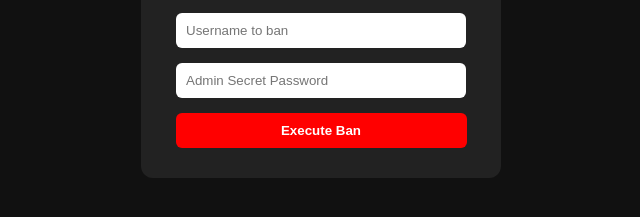
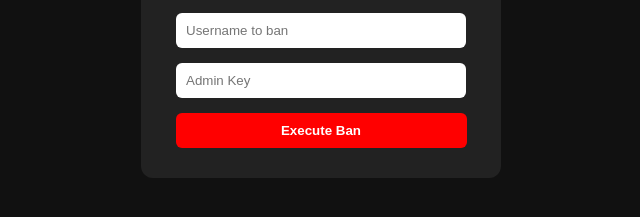
Before and after one commit to m-photon/imgui-real, a plain HTML site: page admin.html in a window 1280 px wide. Shown: the part 193-410 px from the top of the page, 319-959 px from the left. Drawn offline with Linux system fonts and the light colour scheme.

Commit message:
Update admin.html

```diff
--- a/admin.html
+++ b/admin.html
@@ -9,7 +9,7 @@
     <div style="background: #222; padding: 30px; border-radius: 12px; display: inline-block; width: 300px;">
         <p>Ban User Account</p>
         <input type="text" id="target-user" placeholder="Username to ban" style="width: 90%; padding: 10px; margin-bottom: 15px; border-radius: 6px; border: none;"><br>
-        <input type="password" id="admin-password" placeholder="Admin Secret Password" style="width: 90%; padding: 10px; margin-bottom: 15px; border-radius: 6px; border: none;"><br>
+        <input type="password" id="admin-password" placeholder="Admin Key" style="width: 90%; padding: 10px; margin-bottom: 15px; border-radius: 6px; border: none;"><br>
         <button onclick="banTarget()" style="width: 97%; padding: 10px; background: red; color: white; border: none; font-weight: bold; border-radius: 6px; cursor: pointer;">Execute Ban</button>
     </div>
     <script>
```
